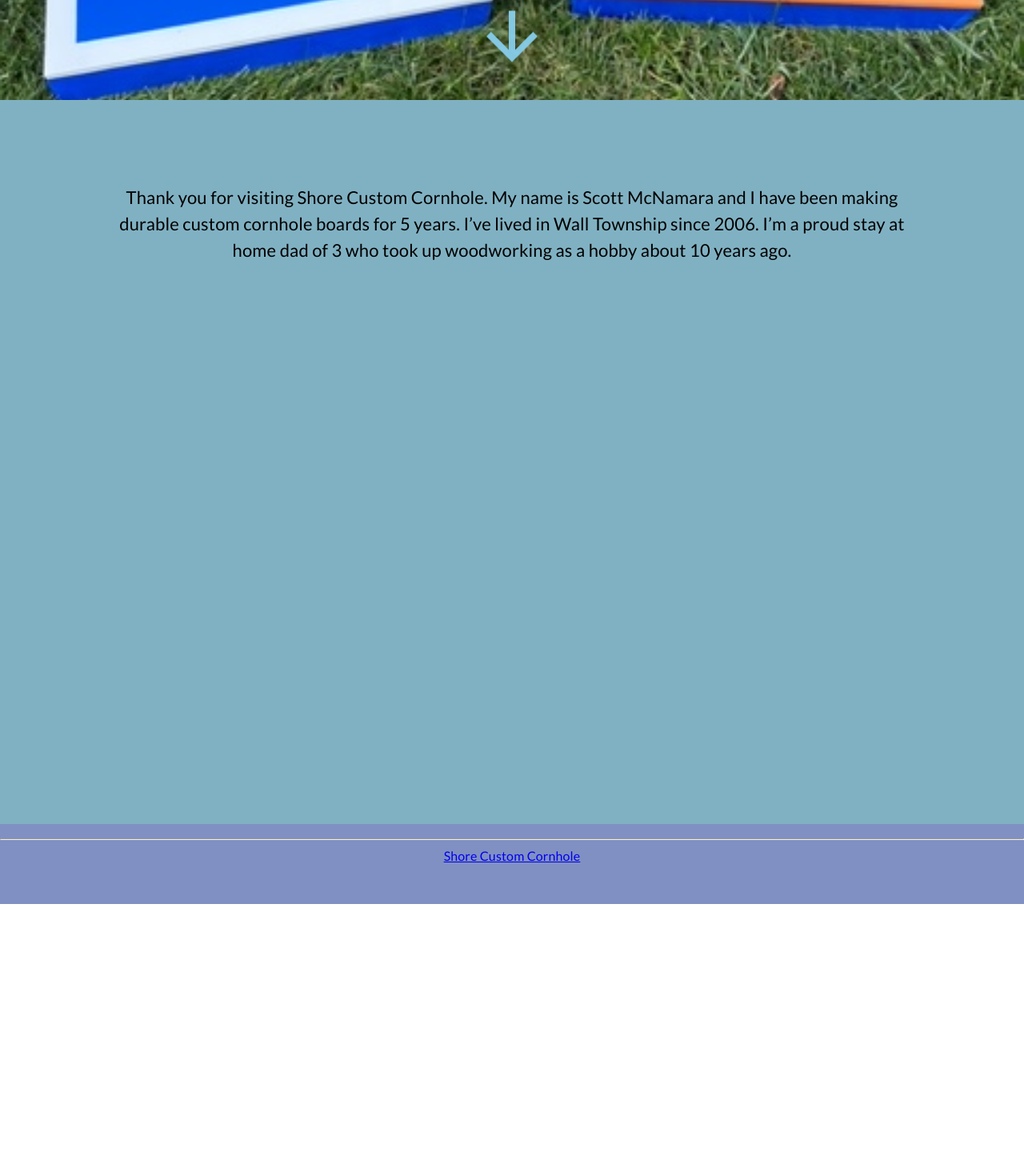
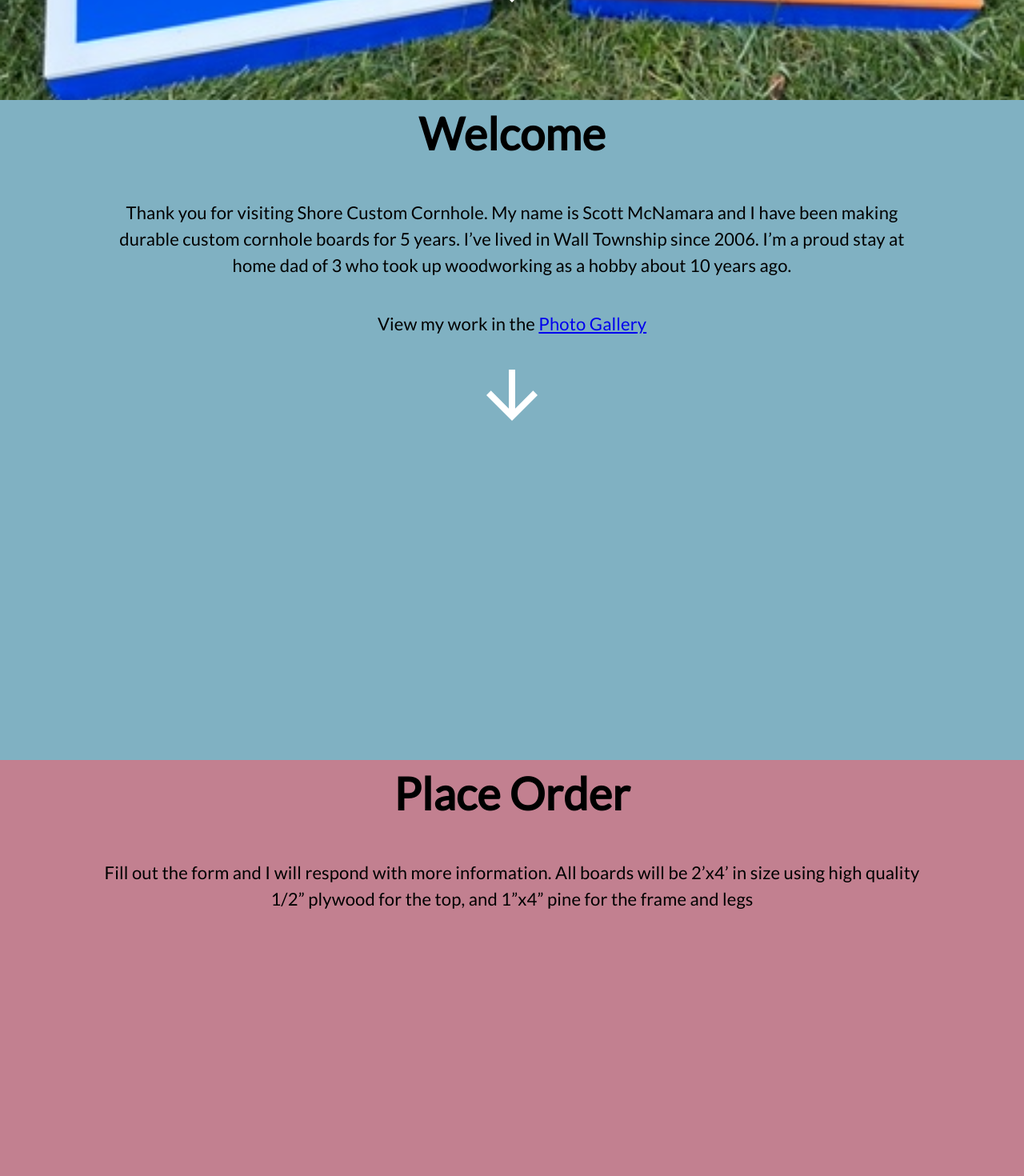
Before and after one commit to dmopsick/shore-custom-cornhole, a React (Create React App) app: page / in a window 1280 px wide. Shown: the part 700-2170 px from the top of the page at 80% size. Before the commit the page ends 1830 px from the top, so only its background shows below. Built offline with nearby package versions, Linux system fonts and the light colour scheme.

Commit message:
Modified the footer and laid out the contact section. Next is the form taking in info on the requested board.

```diff
--- a/src/components/Footer.js
+++ b/src/components/Footer.js
@@ -20,7 +20,7 @@
         }}>
             <hr/>
             <a href="mailto:shorecustomcornhole@gmail.com">
-                Shore Custom Cornhole
+                ShoreCustomCornhol@gmail.com
             </a>
 
         </div>
--- a/src/components/Home.js
+++ b/src/components/Home.js
@@ -23,13 +23,20 @@
         width: "98%"
     },
 
-    welcomeText: {
+    sectionText: {
         fontSize: "22px",
         width: "80%",
         margin: "auto",
         marginTop: "15px",
         marginBottom: "15px",
         paddingTop: "25px"
+    },
+
+    sectionHeader: {
+        fontSize: "56px",
+        margin: "auto",
+        textAlign: "center",
+        width: "98%"
     },
 
     sectionCaption: {
@@ -42,7 +49,7 @@
 
     movingArrow: {
         animation: "arrow-jump 1s infinite",
-        color: "skyblue"
+        color: "white"
     }
 
 }));
@@ -84,7 +91,6 @@
                         smooth={true}
                         duration={500}
                         style={{color: "white", flexBasis: "100%"}}>
-                        <h2>Welcome</h2>
                         <ArrowDownwardIcon className={classes.movingArrow}  style={{fontSize: "96px"}} />
                     </Link>
 
@@ -95,12 +101,33 @@
 
             <div id="welcome" className={classes.section}
                 style={{
-                    marginTop: "80px"
+                    background: "#80b1c2"
                 }}
             >
-                <p className={classes.welcomeText}>
+                <h1 className={classes.sectionHeader}>Welcome</h1>
+                <p className={classes.sectionText}>
                     Thank you for visiting Shore Custom Cornhole. My name is Scott McNamara and I have been making durable custom cornhole boards for 5 years. I’ve lived in Wall Township since 2006. I’m a  proud stay at home dad of 3 who took up woodworking as a hobby about 10 years ago.
                 </p>
+
+                <p className={classes.sectionText}>
+                    View my work in the <a href="#">Photo Gallery</a>
+                </p>
+
+                <Link to="contact"
+                    smooth={true}
+                    duration={500}
+                    style={{color: "white", flexBasis: "100%"}}>
+                    <ArrowDownwardIcon className={classes.movingArrow}  style={{fontSize: "96px"}} />
+                </Link>
+            </div>
+
+            <div className={classes.section} id="contact"
+                style={{
+                    background: "#c28090"
+                }}>
+                <h1 className={classes.sectionHeader}>Place Order</h1>
+                <p className={classes.sectionText}>Fill out the form and I will respond with more information. All boards will be 2’x4’ in size using high quality 1/2” plywood for the top, and 1”x4” pine for the frame and legs</p>
+
 
             </div>
 
```
